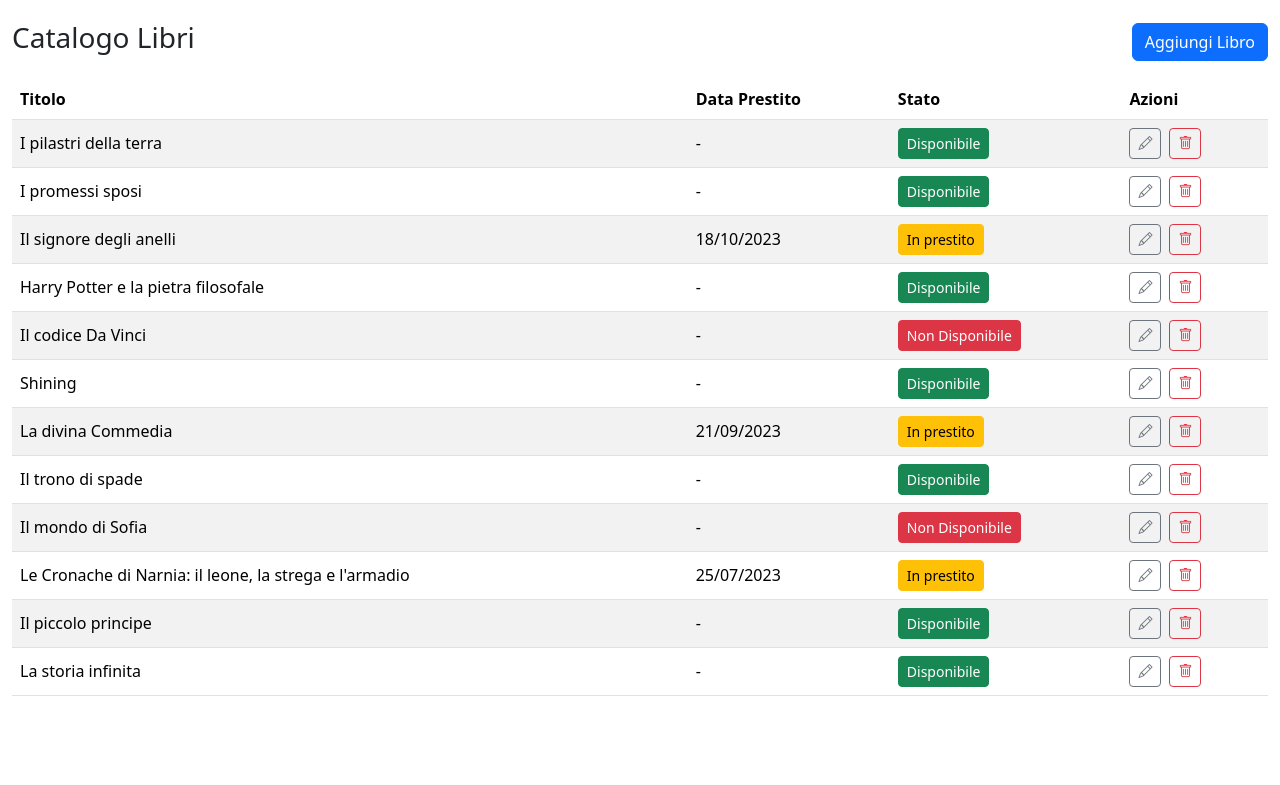
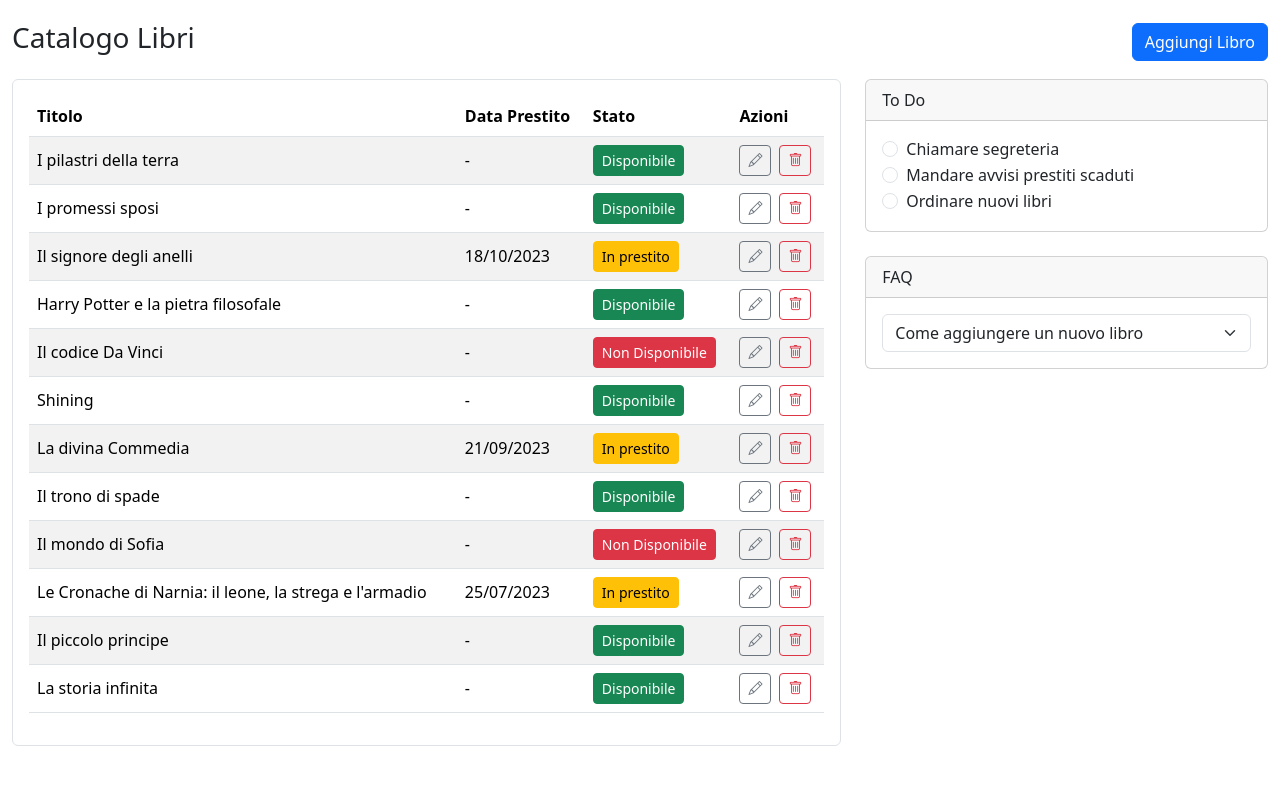
Before and after one commit to AlicePisciuneri/html-css-bootstrap-dashboard, a plain HTML site: page index.html in a window 1280 px wide. Shown: the part 59-844 px from the top of the page. Before the commit the page ends 800 px from the top, so only its background shows below. Drawn offline with nearby package versions, Linux system fonts and the light colour scheme.

Commit message:
box faq e to do

```diff
--- a/index.html
+++ b/index.html
@@ -12,28 +12,22 @@
     <title>Bootstrap demo</title>
     <link href="https://cdn.jsdelivr.net/npm/bootstrap@5.3.7/dist/css/bootstrap.min.css" rel="stylesheet" integrity="sha384-LN+7fdVzj6u52u30Kp6M/trliBMCMKTyK833zpbD+pXdCLuTusPj697FH4R/5mcr" crossorigin="anonymous">
     <link rel="stylesheet" href="https://cdn.jsdelivr.net/npm/bootstrap-icons@1.10.5/font/bootstrap-icons.css">
+</head>
+    <script src="https://cdn.jsdelivr.net/npm/bootstrap@5.3.7/dist/js/bootstrap.bundle.min.js" integrity="sha384-ndDqU0Gzau9qJ1lfW4pNLlhNTkCfHzAVBReH9diLvGRem5+R9g2FzA8ZGN954O5Q" crossorigin="anonymous"></script>
 
 
-   </head>
-
-  <body>
-    <script src="https://cdn.jsdelivr.net/npm/bootstrap@5.3.7/dist/js/bootstrap.bundle.min.js" integrity="sha384-ndDqU0Gzau9qJ1lfW4pNLlhNTkCfHzAVBReH9diLvGRem5+R9g2FzA8ZGN954O5Q" crossorigin="anonymous"></script>
-  </body>
-</html>
-
-</head>
 <!doctype html>
 <html lang="it">
-<head>
+<header>
          <meta charset="utf-8">
          <meta name="viewport" content="width=device-width, initial-scale=1">
          <title>Dashboard Bootstrap</title>
         <link href="https://cdn.jsdelivr.net/npm/bootstrap@5.3.3/dist/css/bootstrap.min.css" rel="stylesheet">
-</head>
+</header>
 
 
 <body>
-    <head>
+    <header >
         <nav class="navbar navbar-expand-lg navbar-dark bg-dark">
                  <div class="container-fluid">
     <!-- Logo -->
@@ -71,10 +65,9 @@
                 <button class="btn btn-primary" type="button">Invia</button>
            </div>
         </nav>
- </head>
+ </header>
 
 
- <main>
   <main class="flex-grow-1">
     <div class="container-fluid py-4">
           <!-- Titolo + pulsante -->
@@ -82,7 +75,12 @@
         <h3>Catalogo Libri</h3>
         <button class="btn btn-primary">Aggiungi Libro</button>
     </div>
-   <!-- Tabella -->
+
+        <!-- Griglia Responsive -->
+      <div class="row">
+        <!-- Colonna sinistra: tabella -->
+        <div class="col-lg-8 mb-4">
+          <div class="p-3 border rounded bg-white">
             <table class="table table-striped table-hover align-middle">
               <thead>
                   <tr>
@@ -93,240 +91,180 @@
                  </tr>
               </thead>
               <tbody>
-    <!-- sezione titoli  -->
+                <!-- tabella titoli-->
                 <tr>
                   <td>I pilastri della terra</td>
                      <td>-</td>
-      <td>
-        <button class="btn btn-success btn-sm">Disponibile</button>
-      </td>
+                     <td><button class="btn btn-success btn-sm">Disponibile</button></td>
                      <td>
                 <div class="d-flex">
-          <button class="btn btn-outline-secondary btn-sm me-2">
-            <i class="bi bi-pencil"></i>
-          </button>
-          <button class="btn btn-outline-danger btn-sm">
-            <i class="bi bi-trash"></i>
-          </button>
+                      <button class="btn btn-outline-secondary btn-sm me-2"><i class="bi bi-pencil"></i></button>
+                      <button class="btn btn-outline-danger btn-sm"><i class="bi bi-trash"></i></button>
                </div>
                   </td>
                 </tr>
                   <tr>
                     <td>I promessi sposi</td>
                       <td>-</td>
-      <td>
-        <button class="btn btn-success btn-sm">Disponibile</button>
-      </td>
+                      <td><button class="btn btn-success btn-sm">Disponibile</button></td>
                     <td>
                 <div class="d-flex">
-          <button class="btn btn-outline-secondary btn-sm me-2">
-            <i class="bi bi-pencil"></i>
-          </button>
-          <button class="btn btn-outline-danger btn-sm">
-            <i class="bi bi-trash"></i>
-          </button>
+                      <button class="btn btn-outline-secondary btn-sm me-2"><i class="bi bi-pencil"></i></button>
+                      <button class="btn btn-outline-danger btn-sm"><i class="bi bi-trash"></i></button>
                 </div>
                     </td>
                 </tr>
                 <tr>
                   <td>Il signore degli anelli</td>
                   <td>18/10/2023</td>
-      <td>
-        <button class="btn btn-warning btn-sm">In prestito</button>
-      </td>
+                  <td><button class="btn btn-warning btn-sm">In prestito</button></td>
                   <td>
                     <div class="d-flex">
-          <button class="btn btn-outline-secondary btn-sm me-2">
-            <i class="bi bi-pencil"></i>
-          </button>
-          <button class="btn btn-outline-danger btn-sm">
-            <i class="bi bi-trash"></i>
-          </button>
+                      <button class="btn btn-outline-secondary btn-sm me-2"><i class="bi bi-pencil"></i></button>
+                      <button class="btn btn-outline-danger btn-sm"><i class="bi bi-trash"></i></button>
                     </div>
                   </td>
                 </tr>
                 <tr>
                   <td>Harry Potter e la pietra filosofale</td>
                   <td>-</td>
-      <td>
-        <button class="btn btn-success btn-sm">Disponibile</button>
-      </td>
+                  <td><button class="btn btn-success btn-sm">Disponibile</button></td>
                   <td>
                     <div class="d-flex">
-          <button class="btn btn-outline-secondary btn-sm me-2">
-            <i class="bi bi-pencil"></i>
-          </button>
-          <button class="btn btn-outline-danger btn-sm">
-            <i class="bi bi-trash"></i>
-          </button>
+                      <button class="btn btn-outline-secondary btn-sm me-2"><i class="bi bi-pencil"></i></button>
+                      <button class="btn btn-outline-danger btn-sm"><i class="bi bi-trash"></i></button>
                     </div>
                   </td>
                 </tr>
                 <tr>
                   <td>Il codice Da Vinci</td>
                   <td>-</td>
-          <td>
-           <button class="btn btn-danger btn-sm">Non Disponibile</button>
-      </td>
+                  <td><button class="btn btn-danger btn-sm">Non Disponibile</button></td>
                   <td>
                     <div class="d-flex">
-            <button class="btn btn-outline-secondary btn-sm me-2">
-                 <i class="bi bi-pencil"></i>
-            </button>
-            <button class="btn btn-outline-danger btn-sm">
-                 <i class="bi bi-trash"></i>
-           </button>
+                      <button class="btn btn-outline-secondary btn-sm me-2"><i class="bi bi-pencil"></i></button>
+                      <button class="btn btn-outline-danger btn-sm"><i class="bi bi-trash"></i></button>
                     </div>
                   </td>
                 </tr>
                 <tr>
                   <td>Shining</td>
                   <td>-</td>
-          <td>
-           <button class="btn btn-success btn-sm">Disponibile</button>
-      </td>
+                  <td><button class="btn btn-success btn-sm">Disponibile</button></td>
                   <td>
                     <div class="d-flex">
-            <button class="btn btn-outline-secondary btn-sm me-2">
-                 <i class="bi bi-pencil"></i>
-            </button>
-            <button class="btn btn-outline-danger btn-sm">
-                 <i class="bi bi-trash"></i>
-           </button>
+                      <button class="btn btn-outline-secondary btn-sm me-2"><i class="bi bi-pencil"></i></button>
+                      <button class="btn btn-outline-danger btn-sm"><i class="bi bi-trash"></i></button>
                     </div>
                   </td>
                 </tr>
                 <tr>
                   <td>La divina Commedia</td>
                   <td>21/09/2023</td>
-      <td>
-        <button class="btn btn-warning btn-sm">In prestito</button>
-      </td>
+                  <td><button class="btn btn-warning btn-sm">In prestito</button></td>
                   <td>
                     <div class="d-flex">
-          <button class="btn btn-outline-secondary btn-sm me-2">
-            <i class="bi bi-pencil"></i>
-          </button>
-          <button class="btn btn-outline-danger btn-sm">
-            <i class="bi bi-trash"></i>
-          </button>
+                      <button class="btn btn-outline-secondary btn-sm me-2"><i class="bi bi-pencil"></i></button>
+                      <button class="btn btn-outline-danger btn-sm"><i class="bi bi-trash"></i></button>
                     </div>
                   </td>
                 </tr>
                 <tr>
                   <td>Il trono di spade</td>
                   <td>-</td>
-          <td>
-           <button class="btn btn-success btn-sm">Disponibile</button>
-      </td>
+                  <td><button class="btn btn-success btn-sm">Disponibile</button></td>
                   <td>
                     <div class="d-flex">
-            <button class="btn btn-outline-secondary btn-sm me-2">
-                 <i class="bi bi-pencil"></i>
-            </button>
-            <button class="btn btn-outline-danger btn-sm">
-                 <i class="bi bi-trash"></i>
-           </button>
+                      <button class="btn btn-outline-secondary btn-sm me-2"><i class="bi bi-pencil"></i></button>
+                      <button class="btn btn-outline-danger btn-sm"><i class="bi bi-trash"></i></button>
                     </div>
                   </td>
                 </tr>
                 <tr>
                   <td>Il mondo di Sofia</td>
                   <td>-</td>
-          <td>
-           <button class="btn btn-danger btn-sm">Non Disponibile</button>
-      </td>
+                  <td><button class="btn btn-danger btn-sm">Non Disponibile</button></td>
                   <td>
                     <div class="d-flex">
-            <button class="btn btn-outline-secondary btn-sm me-2">
-                 <i class="bi bi-pencil"></i>
-            </button>
-            <button class="btn btn-outline-danger btn-sm">
-                 <i class="bi bi-trash"></i>
-           </button>
+                      <button class="btn btn-outline-secondary btn-sm me-2"><i class="bi bi-pencil"></i></button>
+                      <button class="btn btn-outline-danger btn-sm"><i class="bi bi-trash"></i></button>
                     </div>
                   </td>
                 </tr>
                 <tr>
                   <td>Le Cronache di Narnia: il leone, la strega e l'armadio</td>
                   <td>25/07/2023</td>
-      <td>
-        <button class="btn btn-warning btn-sm">In prestito</button>
-      </td>
+                  <td><button class="btn btn-warning btn-sm">In prestito</button></td>
                   <td>
                     <div class="d-flex">
-          <button class="btn btn-outline-secondary btn-sm me-2">
-            <i class="bi bi-pencil"></i>
-          </button>
-          <button class="btn btn-outline-danger btn-sm">
-            <i class="bi bi-trash"></i>
-          </button>
+                      <button class="btn btn-outline-secondary btn-sm me-2"><i class="bi bi-pencil"></i></button>
+                      <button class="btn btn-outline-danger btn-sm"><i class="bi bi-trash"></i></button>
                     </div>
                   </td>
                 </tr>
+                <tr>
                   <td>Il piccolo principe</td>
                   <td>-</td>
-          <td>
-           <button class="btn btn-success btn-sm">Disponibile</button>
-      </td>
+                  <td><button class="btn btn-success btn-sm">Disponibile</button></td>
                   <td>
                     <div class="d-flex">
-            <button class="btn btn-outline-secondary btn-sm me-2">
-                 <i class="bi bi-pencil"></i>
-            </button>
-            <button class="btn btn-outline-danger btn-sm">
-                 <i class="bi bi-trash"></i>
-           </button>
+                      <button class="btn btn-outline-secondary btn-sm me-2"><i class="bi bi-pencil"></i></button>
+                      <button class="btn btn-outline-danger btn-sm"><i class="bi bi-trash"></i></button>
                     </div>
                   </td>
                 </tr>
+                <tr>
                   <td>La storia infinita</td>
                   <td>-</td>
-          <td>
-           <button class="btn btn-success btn-sm">Disponibile</button>
-      </td>
+                  <td><button class="btn btn-success btn-sm">Disponibile</button></td>
                   <td>
                     <div class="d-flex">
-            <button class="btn btn-outline-secondary btn-sm me-2">
-                 <i class="bi bi-pencil"></i>
-            </button>
-            <button class="btn btn-outline-danger btn-sm">
-                 <i class="bi bi-trash"></i>
-           </button>
+                      <button class="btn btn-outline-secondary btn-sm me-2"><i class="bi bi-pencil"></i></button>
+                      <button class="btn btn-outline-danger btn-sm"><i class="bi bi-trash"></i></button>
                     </div>
                   </td>
                 </tr>
               </tbody>
             </table>
-
-
-
-
-
-
-
-
-
-
-
-
-
-
-
-</main>
-
-
+          </div>
         </div>
 
+    <!-- riquadri DESTRA: To-Do e FAQ            https://getbootstrap.com/docs/5.3/components/card/            -->
+    <div class="col-lg-4">
+      <!-- To-Do card -->
+      <div class="card mb-4">
+        <div class="card-header">
+          To Do
+      </div>
+        <div class="card-body">
+          <div class="form-check">
+            <input class="form-check-input" type="radio" name="todo" id="todo1">
+            <label class="form-check-label" for="todo1">Chiamare segreteria</label>
+        </div>
+          <div class="form-check">
+            <input class="form-check-input" type="radio" name="todo" id="todo2">
+            <label class="form-check-label" for="todo2">  Mandare avvisi prestiti scaduti</label>
+          </div>
+          <div class="form-check">
+            <input class="form-check-input" type="radio" name="todo" id="todo3">
+            <label class="form-check-label" for="todo3">Ordinare nuovi libri</label>
+          </div>
+        </div>
+    </div>
 
-
-
-
-
+      <!-- FAQ card -->
+      <div class="card">
+          <div class="card-header">
+          FAQ
+      </div>
+        <div class="card-body">
+          <select class="form-select">
+                  <option selected>Come aggiungere un nuovo libro</option>
+                 <option>Come accedere all'anagrafica articolo</option>
+                <option>Posso usare questa dashbord da mobile</option>
+          </select>
+        </div>
+      </div>
     </main>
-
-
-
-
  </body>
 </html>
```
Lines whose indentation alone changed are shown as unchanged.
